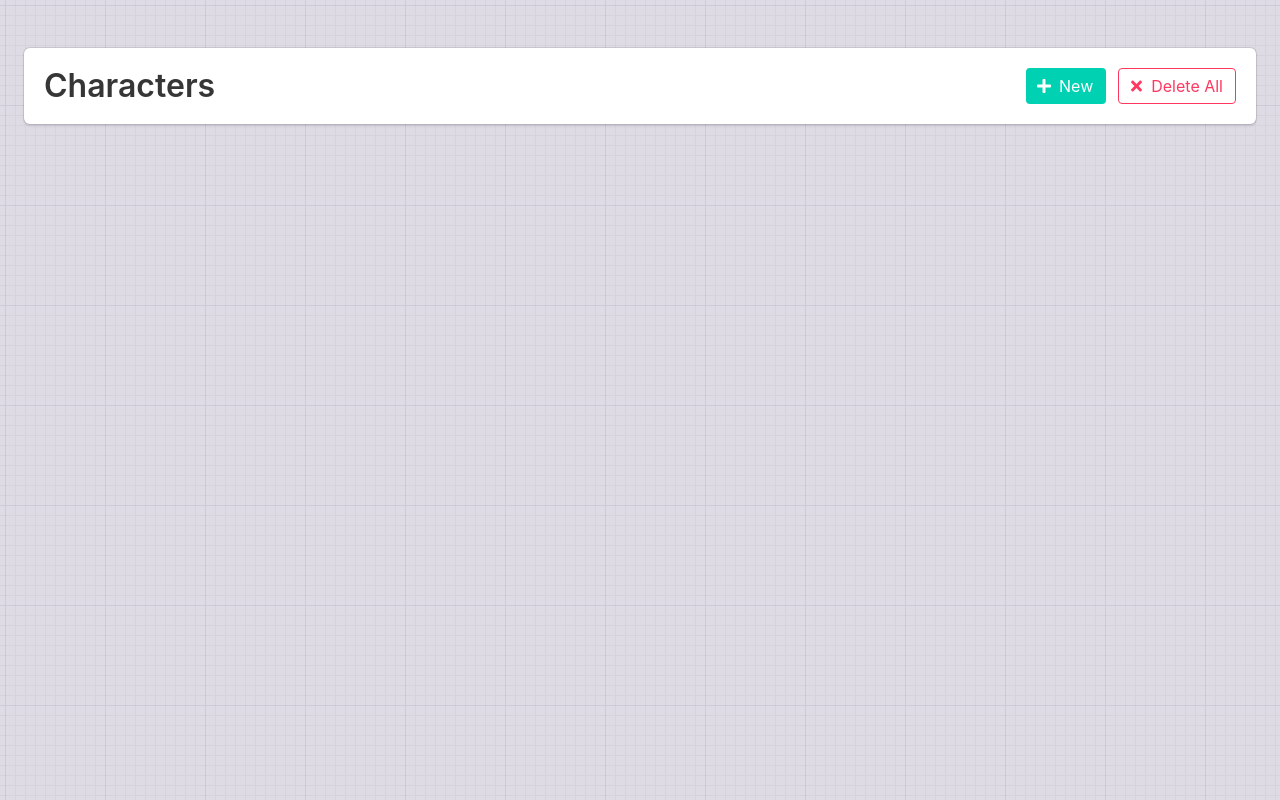
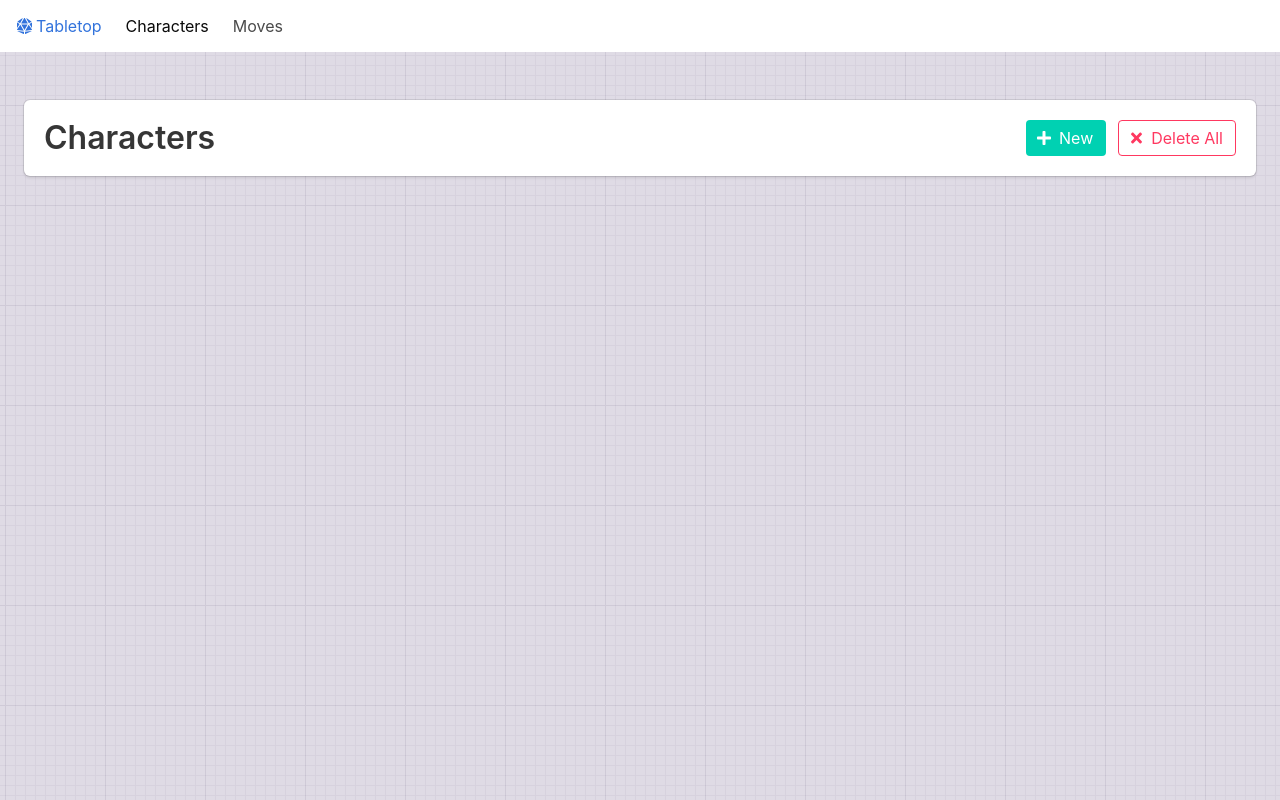
Before and after one commit to Iverum/tabletop, a React (Create React App) app: page / in a window 1280 px wide. Built offline with nearby package versions, Linux system fonts and the light colour scheme.

Commit message:
:construction: Adding the stubs of a navigation structure to the app

```diff
--- a/public/index.html
+++ b/public/index.html
@@ -29,7 +29,7 @@
     />
     <script
       defer
-      src="https://use.fontawesome.com/releases/v5.3.1/js/all.js"
+      src="https://use.fontawesome.com/releases/v5.4.0/js/all.js"
     ></script>
     <title>Tabletop</title>
     <style>
@@ -41,7 +41,7 @@
       }
     </style>
   </head>
-  <body>
+  <body class="has-navbar-fixed-top">
     <noscript>You need to enable JavaScript to run this app.</noscript>
     <div id="root"></div>
     <!--
--- a/src/App.js
+++ b/src/App.js
@@ -1,8 +1,8 @@
-import { Provider } from 'mobx-react';
-import React from 'react';
+import { Provider } from "mobx-react";
+import React from "react";
 
-import Characters from './components/Characters';
-import CharacterStore from './stores/CharacterStore';
+import Characters from "./components/Characters";
+import CharacterStore from "./stores/CharacterStore";
 
 const stores = {
   characterStore: new CharacterStore()
@@ -12,7 +12,27 @@ class App extends React.Component {
   render() {
     return (
       <Provider {...stores}>
-        <Characters />
+        <>
+          <nav
+            aria-label="main navigation"
+            className="navbar is-fixed-top"
+            role="navigation"
+          >
+            <div className="navbar-brand">
+              <a className="navbar-item" href="#">
+                <span className="icon">
+                  <i className="fas fa-dice-d20" />
+                </span>
+                <span>Tabletop</span>
+              </a>
+            </div>
+            <div className="navbar-menu">
+              <a class="navbar-item is-active">Characters</a>
+              <a class="navbar-item">Moves</a>
+            </div>
+          </nav>
+          <Characters />
+        </>
       </Provider>
     );
   }
```
